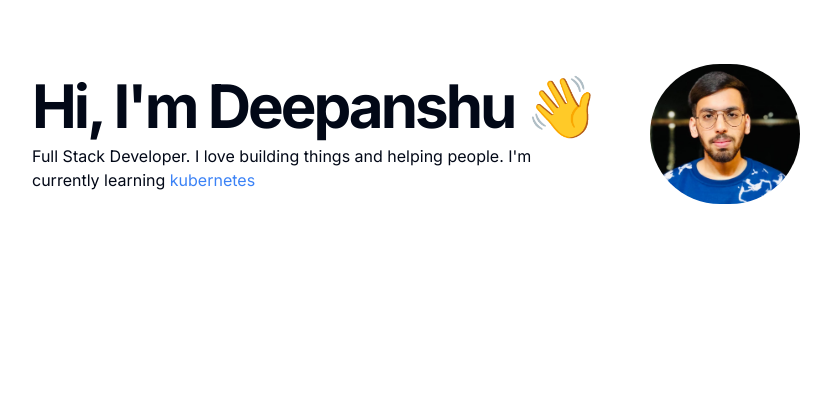
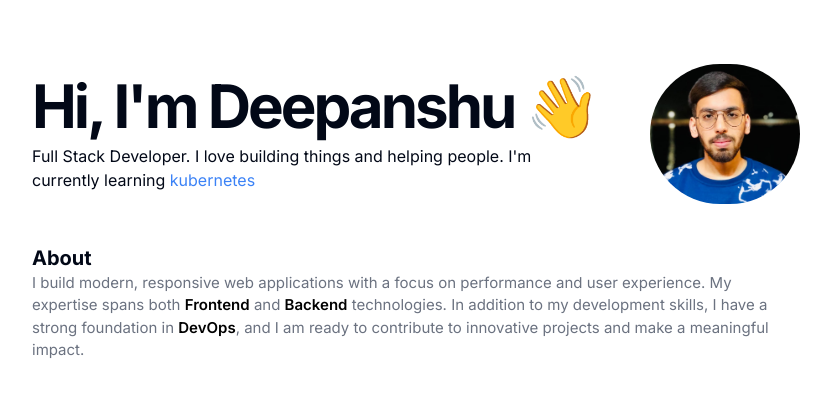
Before and after one commit to deepanshu2711/PORTFOILO, a Next.js app: page / in a window 1280 px wide. Shown: the top 396 px of the page, without its empty margins (224-1055 px from the left). Built offline with nearby package versions, Linux system fonts and the light colour scheme.

Commit message:
added about section

```diff
--- a/app/page.tsx
+++ b/app/page.tsx
@@ -1,10 +1,12 @@
-import HeroSection from "@/components/ui/HeroSection";
+import AboutSection from "@/components/AboutSection";
+import HeroSection from "@/components/HeroSection";
 
 export default function Home() {
   return (
     <main className="max-w-3xl mx-auto px-[20px] md:px-0">
-      <div className="flex flex-col mt-16">
+      <div className="flex flex-col gap-10 mt-16">
         <HeroSection />
+        <AboutSection />
       </div>
     </main>
   );
--- /dev/null
+++ b/components/AboutSection.tsx
@@ -0,0 +1,18 @@
+const AboutSection = () => {
+  return (
+    <div>
+      <p className="font-bold text-xl">About</p>
+      <p className="text-[15px] text-gray-500">
+        I build modern, responsive web applications with a focus on performance
+        and user experience. My expertise spans both{" "}
+        <span className="font-semibold text-black">Frontend</span> and{" "}
+        <span className="font-semibold text-black">Backend</span> technologies.
+        In addition to my development skills, I have a strong foundation in{" "}
+        <span className="font-semibold text-black">DevOps</span>, and I am ready
+        to contribute to innovative projects and make a meaningful impact.
+      </p>
+    </div>
+  );
+};
+
+export default AboutSection;
--- a/components/ui/HeroSection.tsx
+++ b/components/HeroSection.tsx
@@ -3,12 +3,12 @@ import Link from "next/link";
 
 const HeroSection = () => {
   return (
-    <div className="flex  items-center justify-between">
+    <div className="flex  items-center gap-5 justify-between">
       <div className="flex flex-col gap-2">
         <h1 className="inline-block text-3xl font-bold tracking-tighter sm:text-5xl xl:text-6xl/none">
           Hi, I&apos;m Deepanshu 👋
         </h1>
-        <p className=" max-w-[400px] md:max-w-[500px] text-[12px] md:text-[16px]">
+        <p className=" max-w-[300px] md:max-w-[500px] text-[14px] md:text-[16px]">
           Full Stack Developer. I love building things and helping people.
           I&apos;m currently learning{" "}
           <Link
```
